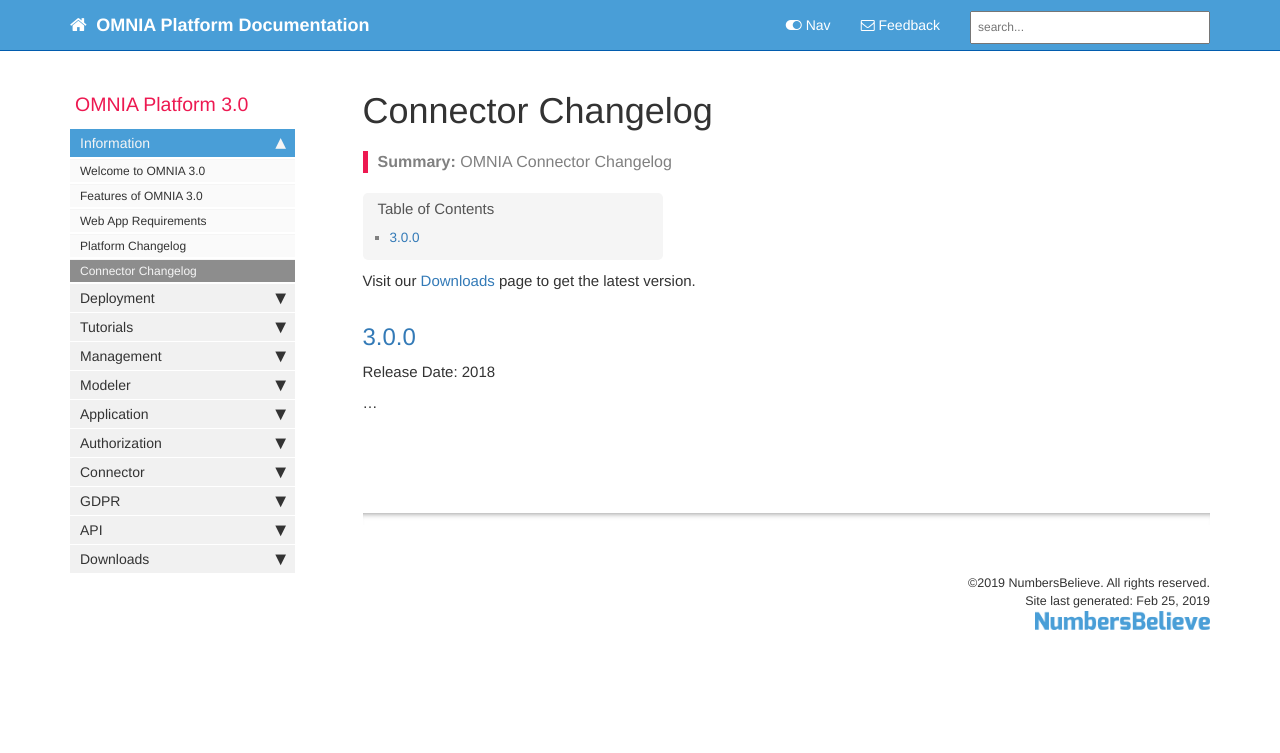
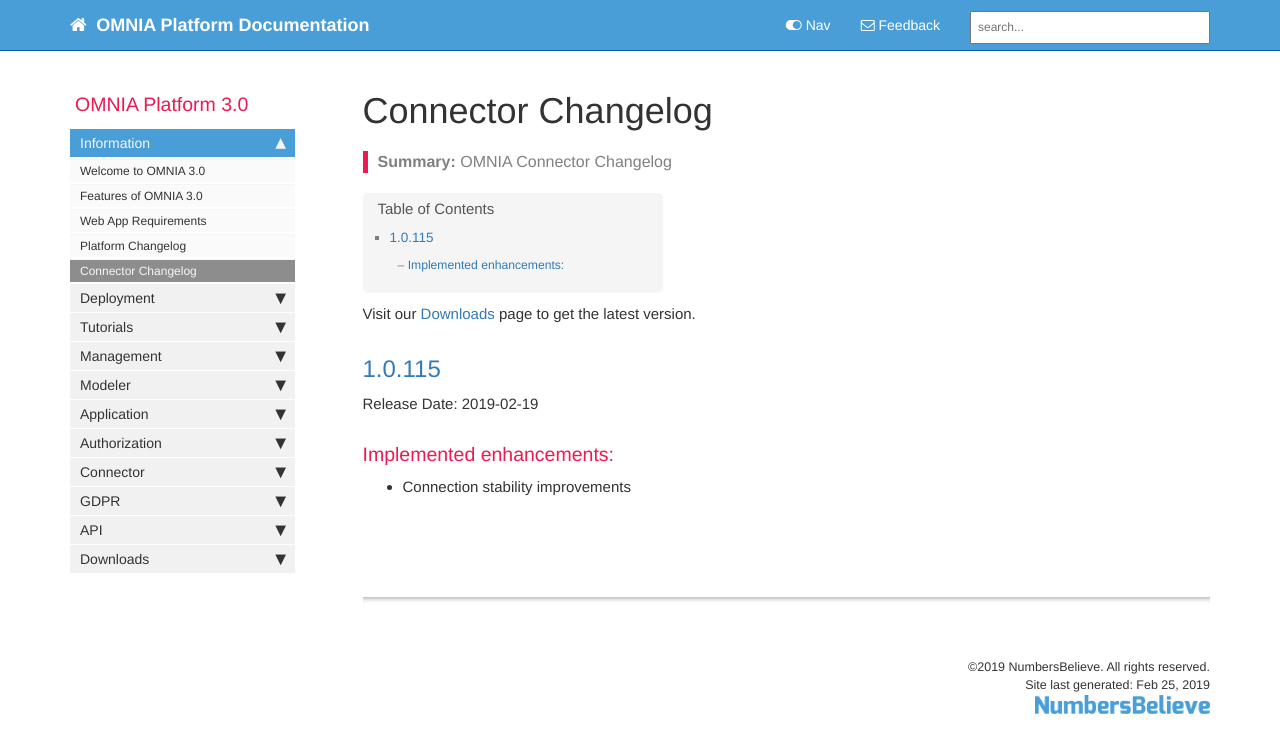
Before and after one commit to daniel8lopes/omnia3, a Jekyll site: the page built from docs/pages/omnia3/Introduction/omnia3_connectorchangelog.md, in a window 1280 px wide. Shown: the top 753 px of the page. Built offline with Jekyll 4.4.1, drawn with Linux system fonts in a browser that asks for light colours; nearby versions of some CDN libraries; comment, search, counter and statistics services are not loaded.

Commit message:
Version 1.0.115

```diff
--- a/docs/pages/omnia3/Introduction/omnia3_connectorchangelog.md
+++ b/docs/pages/omnia3/Introduction/omnia3_connectorchangelog.md
@@ -9,7 +9,9 @@ folder: omnia3
 
 Visit our [Downloads](/omnia3_downloads.html#connector) page to get the latest version.
 
-## [3.0.0](#300)
-Release Date: 2018
+## [1.0.115](#1.0.115)
+Release Date: 2019-02-19
 
-...
+### Implemented enhancements:
+
+ - Connection stability improvements
```
